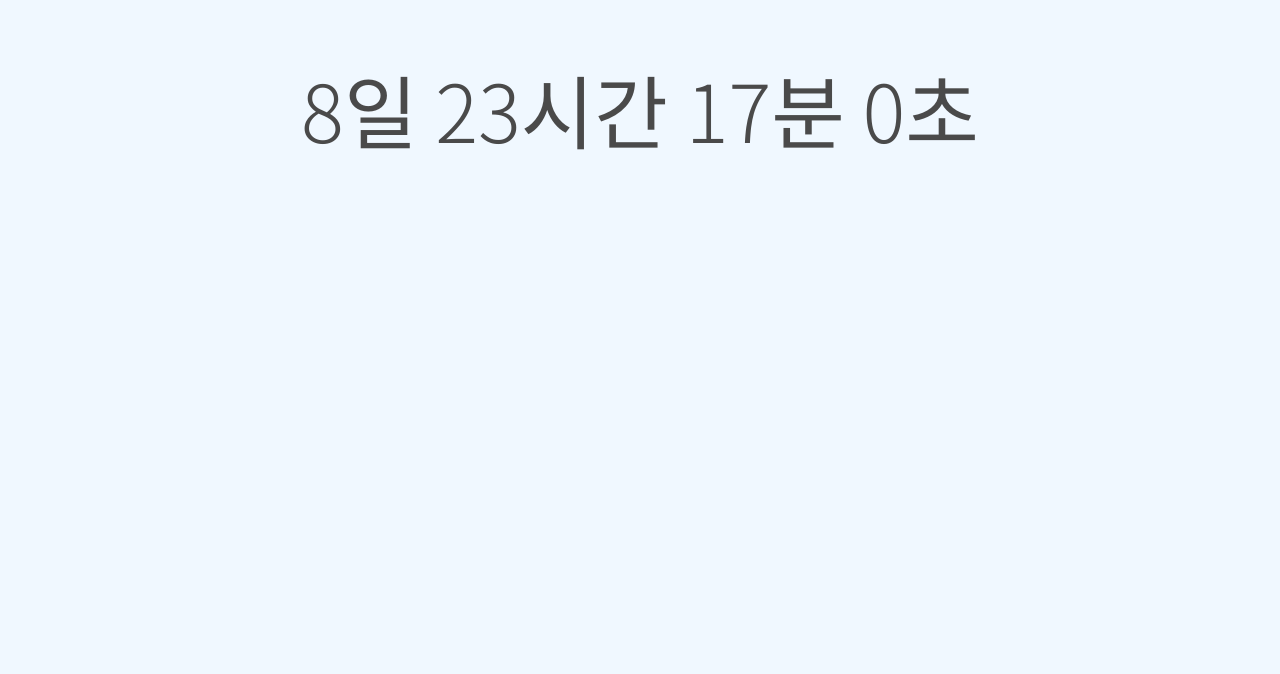
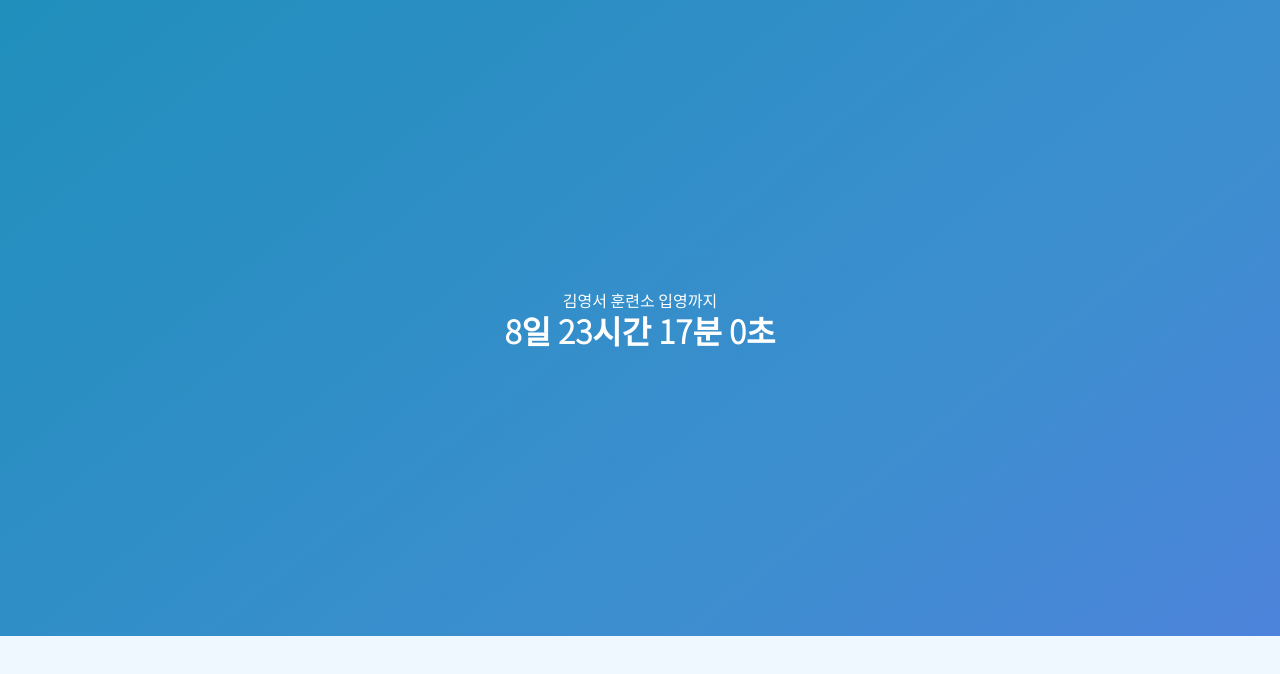
Before and after one commit to kys6879/hello-nonsan, an Angular app: page / in a window 1280 px wide. Shown: the top 674 px of the page. Built offline with nearby package versions, Linux system fonts and the light colour scheme.

Commit message:
add hero

```diff
--- a/src/app/counter/counter.component.html
+++ b/src/app/counter/counter.component.html
@@ -1,12 +1,11 @@
-<section class="section">
-  <div class="container">
-    <div class="columns is-centered ">
-      <div class="column is-full">
-        <div class="has-text-centered">
-          <span style="font-size: 5rem;">
-            {{timerSet | timerFormat}}
-          </span>
-        </div>
+<section class="section hero is-info is-medium is-bold">
+  <div class="hero-body">
+    <div class="container has-text-centered">
+      <div class="sub-title">
+        김영서 훈련소 입영까지
+      </div>
+      <div class="title">
+        {{timerSet | timerFormat}}
       </div>
     </div>
   </div>
--- a/src/app/counter/counter.component.ts
+++ b/src/app/counter/counter.component.ts
@@ -21,7 +21,7 @@ export class CounterComponent implements OnInit {
 
   // 목표시간까지 남은 초를 구함
 
-  startAt = 36000;
+  startAt;
 
   timerSet: Timer;
 
```
